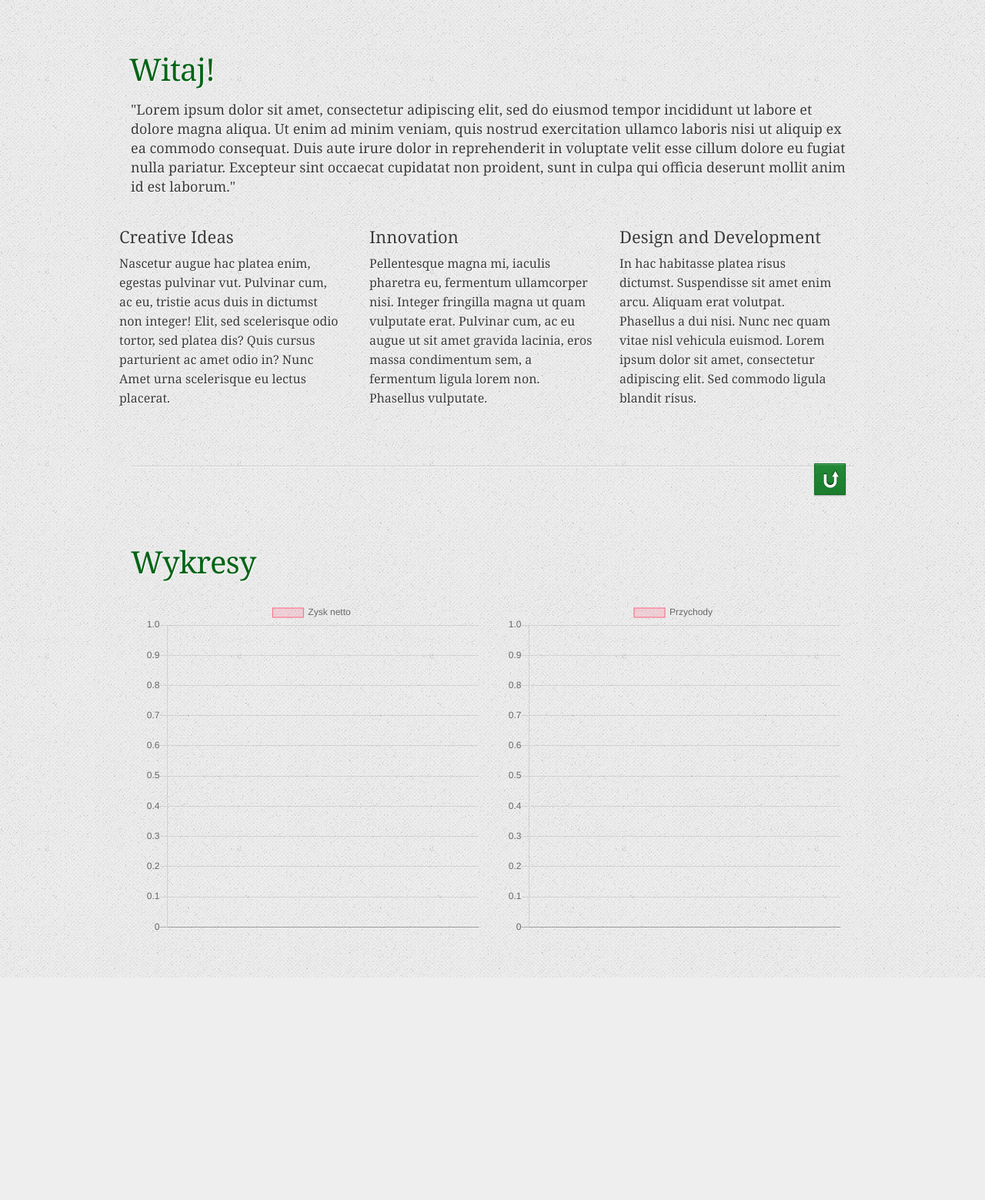
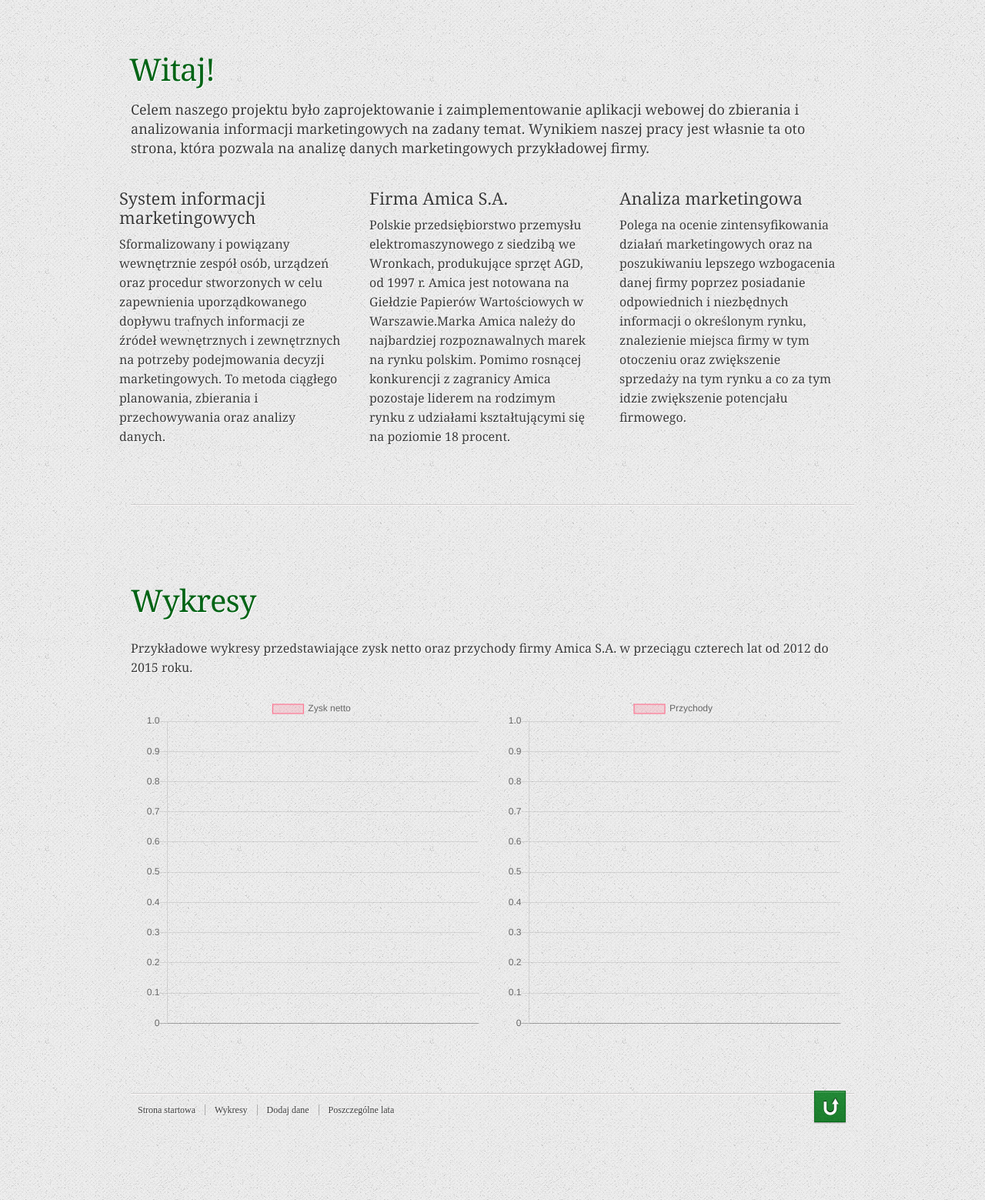
Before and after one commit to matiop4/PythonDjango, a Django app: page / in a window 1280 px wide. Shown: the part 70-1629 px from the top of the page at 77% size. Before the commit the page ends 1340 px from the top, so only its background shows below. Run offline with Django 3.2, Linux system fonts and the light colour scheme; data comes from the database, SQL or seed files in the repository; some libraries are stand-ins or nearby versions.

Commit message:
Uzupełnienie informacji

```diff
--- a/polls/forms.py
+++ b/polls/forms.py
@@ -5,4 +5,4 @@ from .models import Dane
 class DataForm(forms.ModelForm):
     class Meta:
         model = Dane
-        fields = {'rok', 'przychody', 'zysk_brutto', 'dzialalnosc_operacyjna', 'dzialalnosc_finansowa', 'zysk_netto'}
+        fields = {'rok',  'przychody', 'zysk_brutto', 'dzialalnosc_operacyjna', 'dzialalnosc_finansowa', 'zysk_netto'}
--- a/templates/charts.html
+++ b/templates/charts.html
@@ -162,7 +162,7 @@
         <header>
             <nav>
                 <ul>
-                    <li><a href="#main">Strona startowa</a></li>
+                    <li><a href="{% url 'home' %}">Strona startowa</a></li>
                     <li><a href="{% url 'home' %}#services">Wykresy</a></li>
                     <li><a href="{% url 'dodanie_danych' %}">Dodaj dane</a></li>
                     <li><a href="{% url 'years' %}">Poszczególne lata</a></li>
@@ -181,42 +181,41 @@
 
             <h1>Witaj!</h1>
 
-            <p class="intro">"Lorem ipsum dolor sit amet, consectetur adipiscing elit, sed do
-                eiusmod tempor incididunt ut labore et dolore magna aliqua. Ut enim ad minim veniam,
-                quis nostrud exercitation ullamco laboris nisi ut aliquip ex ea commodo consequat.
-                Duis aute irure dolor in reprehenderit in voluptate velit esse cillum dolore eu fugiat nulla pariatur.
-                Excepteur sint occaecat cupidatat non proident, sunt in culpa qui officia deserunt mollit anim id est
-                laborum."</p>
+            <p class="intro">
+                Celem naszego projektu było zaprojektowanie i zaimplementowanie aplikacji webowej do zbierania i analizowania informacji marketingowych
+                na zadany temat. Wynikiem naszej pracy jest własnie ta oto strona, która pozwala na analizę danych marketingowych przykładowej firmy.
+
+            </p>
 
 
             <div class="row no-bottom-margin">
 
                 <section class="col">
-                    <h2>Creative Ideas</h2>
+                    <h2>System informacji marketingowych</h2>
 
-                    <p>Nascetur augue hac platea enim, egestas pulvinar vut. Pulvinar cum, ac eu, tristie
-                        acus duis in dictumst non integer! Elit, sed scelerisque odio tortor, sed platea dis? Quis
-                        cursus parturient ac amet odio in? Nunc Amet urna scelerisque eu lectus placerat.</p>
+                    <p>Sformalizowany i powiązany wewnętrznie zespół osób, urządzeń oraz procedur stworzonych w celu
+                        zapewnienia uporządkowanego dopływu trafnych informacji ze źródeł wewnętrznych i zewnętrznych na
+                        potrzeby podejmowania decyzji marketingowych. To metoda ciągłego planowania, zbierania i przechowywania
+                        oraz analizy danych.</p>
                 </section>
                 <section class="col mid">
-                    <h2>Innovation</h2>
+                    <h2>Firma Amica S.A.</h2>
 
-                    <p>Pellentesque magna mi, iaculis pharetra eu, fermentum ullamcorper nisi.
-                        Integer fringilla magna ut quam vulputate erat. Pulvinar cum, ac eu augue ut sit amet
-                        gravida lacinia, eros massa condimentum sem, a fermentum ligula lorem non.
-                        Phasellus vulputate.</p>
+                    <p>Polskie przedsiębiorstwo przemysłu elektromaszynowego z siedzibą we Wronkach,
+                        produkujące sprzęt AGD, od 1997 r. Amica jest notowana na Giełdzie Papierów Wartościowych w
+                        Warszawie.Marka Amica należy do najbardziej rozpoznawalnych marek na rynku polskim. Pomimo rosnącej
+                        konkurencji z zagranicy Amica pozostaje liderem na rodzimym rynku z udziałami kształtującymi się na poziomie 18 procent.</p>
                 </section>
 
                 <section class="col">
-                    <h2>Design and Development</h2>
+                    <h2>Analiza marketingowa</h2>
 
-                    <p>In hac habitasse platea risus dictumst. Suspendisse sit amet enim arcu. Aliquam erat volutpat.
-                        Phasellus a dui nisi. Nunc nec quam vitae nisl vehicula euismod. Lorem ipsum dolor sit amet,
-                        consectetur adipiscing elit. Sed commodo ligula blandit risus.</p>
+                    <p>Polega na ocenie zintensyfikowania działań marketingowych oraz na poszukiwaniu lepszego wzbogacenia danej firmy poprzez
+                        posiadanie odpowiednich i niezbędnych informacji o określonym rynku, znalezienie miejsca firmy w tym otoczeniu oraz
+                        zwiększenie sprzedaży na tym rynku a co za tym idzie zwiększenie potencjału firmowego. </p>
                 </section>
             </div>
 
-            <a class="back-to-top" href="#main">Back</a>
 
         </section>
 
@@ -224,6 +223,7 @@
         <section id="services">
 
             <h1>Wykresy</h1>
+            <p>Przykładowe wykresy przedstawiające zysk netto oraz przychody firmy Amica S.A. w przeciągu czterech lat od 2012 do 2015 roku.</p>
             <div class='row'>
                 <div class='col-sm-12' url-endpoint='{% url "api-data" %}'>
                     <div class='col-sm-6'>
@@ -235,14 +235,23 @@
 
                 </div>
             </div>
-
-
+            <a class="back-to-top" href="#main">Back</a>
 
         </section>
+    </div>
+    <!-- footer -->
+    <footer>
+        <div class="footer-content">
+            <ul class="footer-menu">
+                <li><a href="{% url 'home' %}">Strona startowa</a></li>
+                <li><a href="{% url 'home' %}#services">Wykresy</a></li>
+                <li><a href="{% url 'dodanie_danych' %}">Dodaj dane</a></li>
+                <li><a href="{% url 'years' %}">Poszczególne lata</a></li>
+            </ul>
 
+        </div>
 
-    </div>
-
+    </footer>
 
 
 
--- a/templates/data-delete-confirm.html
+++ b/templates/data-delete-confirm.html
@@ -16,7 +16,7 @@
                 <li><a href="{% url 'home' %}">Strona startowa</a></li>
                 <li><a href="{% url 'home' %}#services">Wykresy</a></li>
                 <li><a href="{% url 'dodanie_danych' %}">Dodaj dane</a></li>
-
+                <li><a href="{% url 'years' %}">Poszczególne lata</a></li>
             </ul>
         </nav>
 
@@ -50,6 +50,7 @@
             <li><a href="{% url 'home' %}">Strona startowa</a></li>
             <li><a href="{% url 'home' %}#services">Wykresy</a></li>
             <li><a href="{% url 'dodanie_danych' %}">Dodaj dane</a></li>
+            <li><a href="{% url 'years' %}">Poszczególne lata</a></li>
         </ul>
 
     </div>
```
Also changed, not shown: templates/datas-form.html (+4 -3 lines), templates/datas.html (+5 -4 lines), templates/yers.html (+29 -11 lines).
